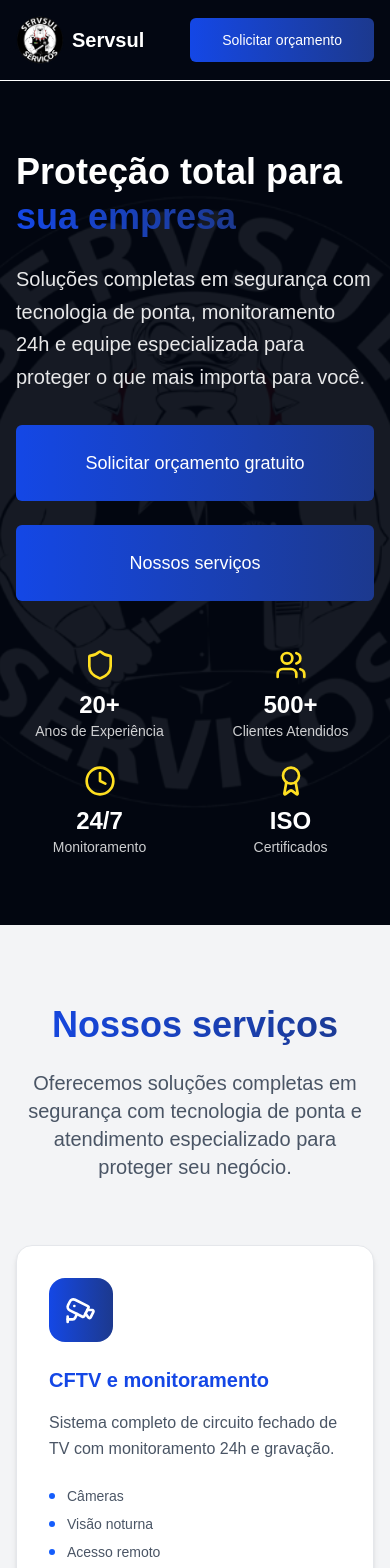
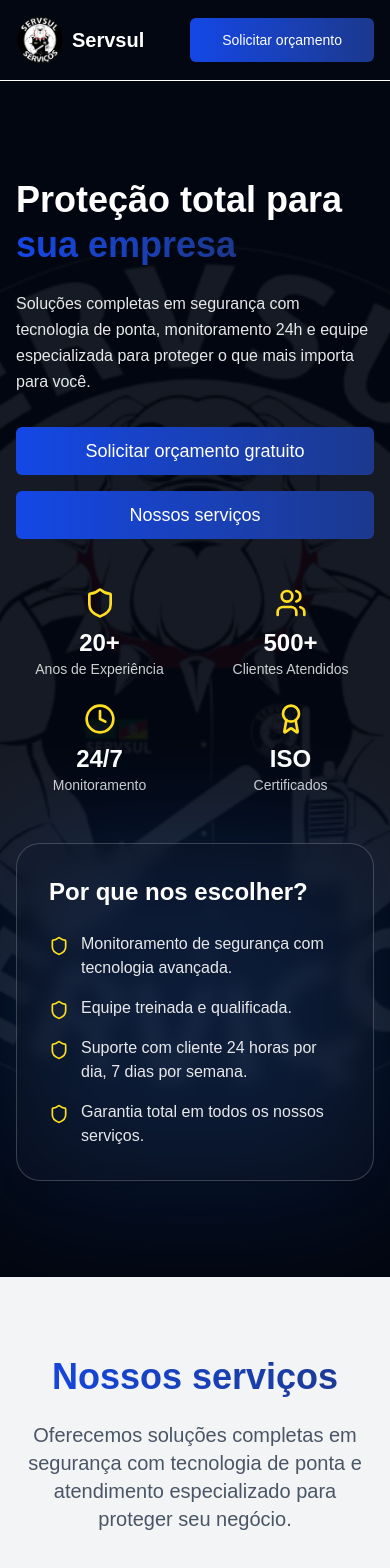
Before and after one commit to LeonardoDorneles/websiteServsul, a Next.js app: page / in a window 390 px wide. Shown: the top 1568 px of the page. Built offline with nearby package versions, Linux system fonts and the light colour scheme.

Commit message:
Mudanças no Hero

```diff
--- a/src/components/hero.js
+++ b/src/components/hero.js
@@ -9,9 +9,9 @@ export function Hero() {
 
   const whatsappLink = `https://wa.me/${whatsappNumber}?text=${whatsappMessage}`;
 
-
   return (
-    <section id="sobrenos" className="relative min-h-screen flex items-center bg-gray-950 overflow-hidden">
+    // AJUSTE 1: Espaçamento vertical responsivo
+    <section id="sobrenos" className="relative flex items-center bg-gray-950 overflow-hidden lg:min-h-screen py-24 lg:py-0">
       {/* Background Image */}
       <div className="absolute inset-0 z-0">
         <Image
@@ -21,6 +21,7 @@ export function Hero() {
           height={1080}
           className="w-full h-full object-cover opacity-20"
           sizes="(max-width: 768px) 100vw, (max-width: 1200px) 50vw, 33vw"
+          priority // Adicionado para carregamento otimizado (LCP)
         />
         <div className="absolute inset-0 bg-gray-950 opacity-60"></div>
       </div>
@@ -28,55 +29,57 @@ export function Hero() {
       <div className="container mx-auto px-4 relative z-10">
         <div className="grid lg:grid-cols-2 gap-12 items-center">
           <div className="text-white animate-fade-in">
+            {/* AJUSTE 2: Tipografia mais adaptável */}
             <h1 className="text-4xl md:text-6xl font-bold leading-tight mb-6">
               Proteção total para
               <span className="bg-gradient-to-r from-blue-700 to-blue-900 bg-clip-text text-transparent"> sua empresa</span>
             </h1>
-            <p className="text-xl text-white/90 mb-8 leading-relaxed">
+            <p className="text-md sm:text-xl text-white/90 mb-8 leading-relaxed">
               Soluções completas em segurança com tecnologia de ponta,
               monitoramento 24h e equipe especializada para proteger
               o que mais importa para você.
             </p>
 
-            <div className="flex flex-col sm:flex-row gap-6 mb-12">
-              <Button asChild variant="default" size="lg" className="text-lg px-8 py-6 flex-1">
+            {/* AJUSTE 3: Botões mais flexíveis */}
+            <div className="flex flex-col sm:flex-row gap-4 mb-12">
+              <Button asChild variant="default" size="lg" className="w-full text-lg px-4 py-6">
                 <Link href={whatsappLink} target="_blank" rel="noopener noreferrer">
                   Solicitar orçamento gratuito
                 </Link>
               </Button>
-              <Button asChild variant="default" size="lg" className="text-lg px-8 py-6 flex-1">
+              <Button asChild variant="default" size="lg" className="w-full text-lg px-4 py-6">
                 <Link href="#servicos">
                   Nossos serviços
                 </Link>
               </Button>
             </div>
 
-            {/* Stats */}
+            {/* Stats - Já está responsivo */}
             <div className="grid grid-cols-2 md:grid-cols-4 gap-6">
               <div className="text-center animate-slide-in-right" style={{ animationDelay: '0.2s' }}>
                 <div className="flex items-center justify-center mb-2">
-                  <Shield className="h-8 w-8 text-yellow-300" /> {/* text-primary-glow -> text-yellow-300 */}
+                  <Shield className="h-8 w-8 text-yellow-300" />
                 </div>
                 <div className="text-2xl font-bold">20+</div>
                 <div className="text-sm text-white/80">Anos de Experiência</div>
               </div>
               <div className="text-center animate-slide-in-right" style={{ animationDelay: '0.4s' }}>
                 <div className="flex items-center justify-center mb-2">
-                  <Users className="h-8 w-8 text-yellow-300" /> {/* text-primary-glow -> text-yellow-300 */}
+                  <Users className="h-8 w-8 text-yellow-300" />
                 </div>
                 <div className="text-2xl font-bold">500+</div>
                 <div className="text-sm text-white/80">Clientes Atendidos</div>
               </div>
               <div className="text-center animate-slide-in-right" style={{ animationDelay: '0.6s' }}>
                 <div className="flex items-center justify-center mb-2">
-                  <Clock className="h-8 w-8 text-yellow-300" /> {/* text-primary-glow -> text-yellow-300 */}
+                  <Clock className="h-8 w-8 text-yellow-300" />
                 </div>
                 <div className="text-2xl font-bold">24/7</div>
                 <div className="text-sm text-white/80">Monitoramento</div>
               </div>
               <div className="text-center animate-slide-in-right" style={{ animationDelay: '0.8s' }}>
                 <div className="flex items-center justify-center mb-2">
-                  <Award className="h-8 w-8 text-yellow-300" /> {/* text-primary-glow -> text-yellow-300 */}
+                  <Award className="h-8 w-8 text-yellow-300" />
                 </div>
                 <div className="text-2xl font-bold">ISO</div>
                 <div className="text-sm text-white/80">Certificados</div>
@@ -84,27 +87,27 @@ export function Hero() {
             </div>
           </div>
 
-          <div className="hidden lg:block animate-fade-in" style={{ animationDelay: '0.3s' }}>
+          {/* AJUSTE 4: Tornar a seção "Por que nos escolher?" visível em mobile */}
+          <div className="animate-fade-in lg:mt-0" style={{ animationDelay: '0.3s' }}>
             <div className="relative">
-              {/* bg-gradient-primary -> bg-blue-500 com opacidade ajustada */}
               <div className="absolute inset-0 bg-blue-500 rounded-3xl opacity-20 blur-3xl"></div>
-              <div className="relative bg-gray-900/40 backdrop-blur-sm border border-white/20 rounded-3xl p-8 shadow-xl"> {/* bg-card/10 -> bg-gray-900/40, shadow-glow -> shadow-xl */}
+              <div className="relative bg-gray-900/40 backdrop-blur-sm border border-white/20 rounded-3xl p-8 shadow-xl">
                 <h3 className="text-2xl font-semibold text-white mb-6">Por que nos escolher?</h3>
                 <ul className="space-y-4 text-white/90">
                   <li className="flex items-start space-x-3">
-                    <Shield className="h-5 w-5 text-yellow-300 mt-1 flex-shrink-0" /> {/* text-primary-glow -> text-yellow-300 */}
+                    <Shield className="h-5 w-5 text-yellow-300 mt-1 flex-shrink-0" />
                     <span>Monitoramento de segurança com tecnologia avançada.</span>
                   </li>
                   <li className="flex items-start space-x-3">
-                    <Shield className="h-5 w-5 text-yellow-300 mt-1 flex-shrink-0" /> {/* text-primary-glow -> text-yellow-300 */}
+                    <Shield className="h-5 w-5 text-yellow-300 mt-1 flex-shrink-0" />
                     <span>Equipe treinada e qualificada.</span>
                   </li>
                   <li className="flex items-start space-x-3">
-                    <Shield className="h-5 w-5 text-yellow-300 mt-1 flex-shrink-0" /> {/* text-primary-glow -> text-yellow-300 */}
+                    <Shield className="h-5 w-5 text-yellow-300 mt-1 flex-shrink-0" />
                     <span>Suporte com cliente 24 horas por dia, 7 dias por semana.</span>
                   </li>
                   <li className="flex items-start space-x-3">
-                    <Shield className="h-5 w-5 text-yellow-300 mt-1 flex-shrink-0" /> {/* text-primary-glow -> text-yellow-300 */}
+                    <Shield className="h-5 w-5 text-yellow-300 mt-1 flex-shrink-0" />
                     <span>Garantia total em todos os nossos serviços.</span>
                   </li>
                 </ul>
```
